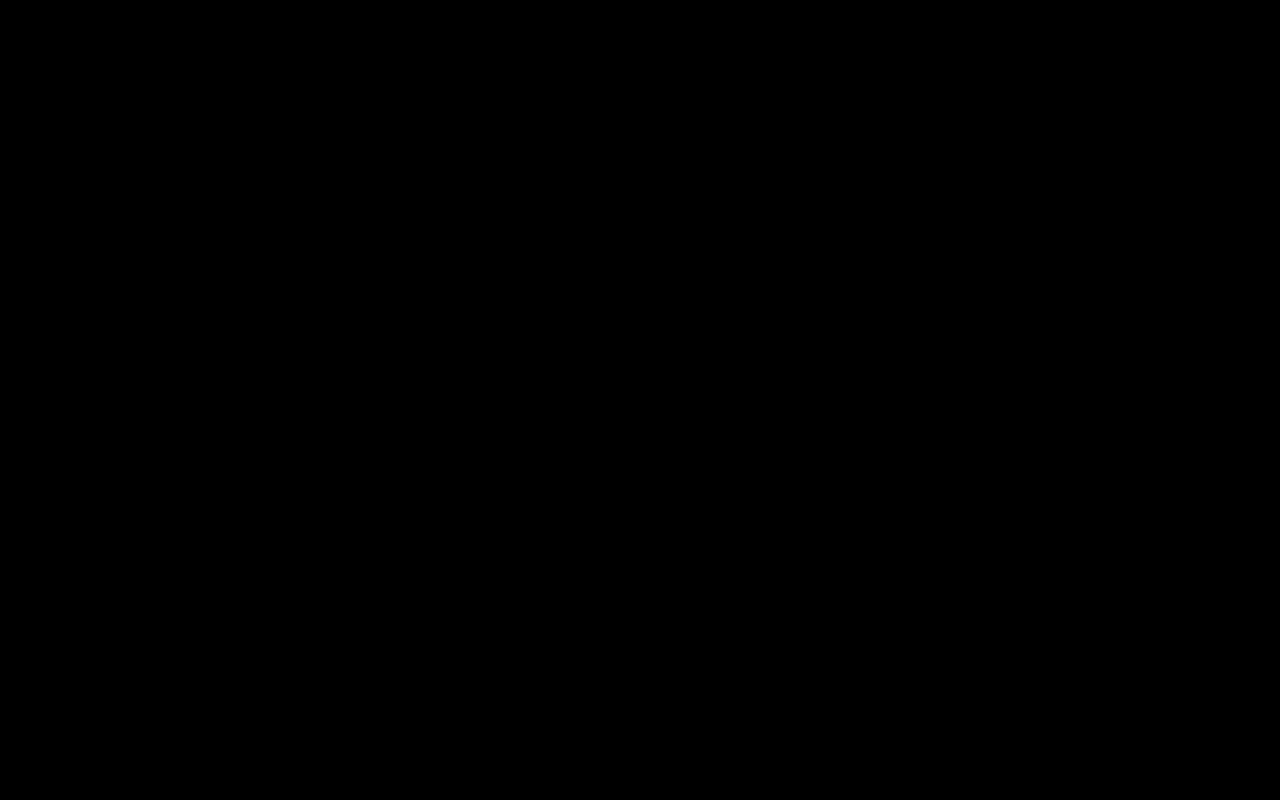
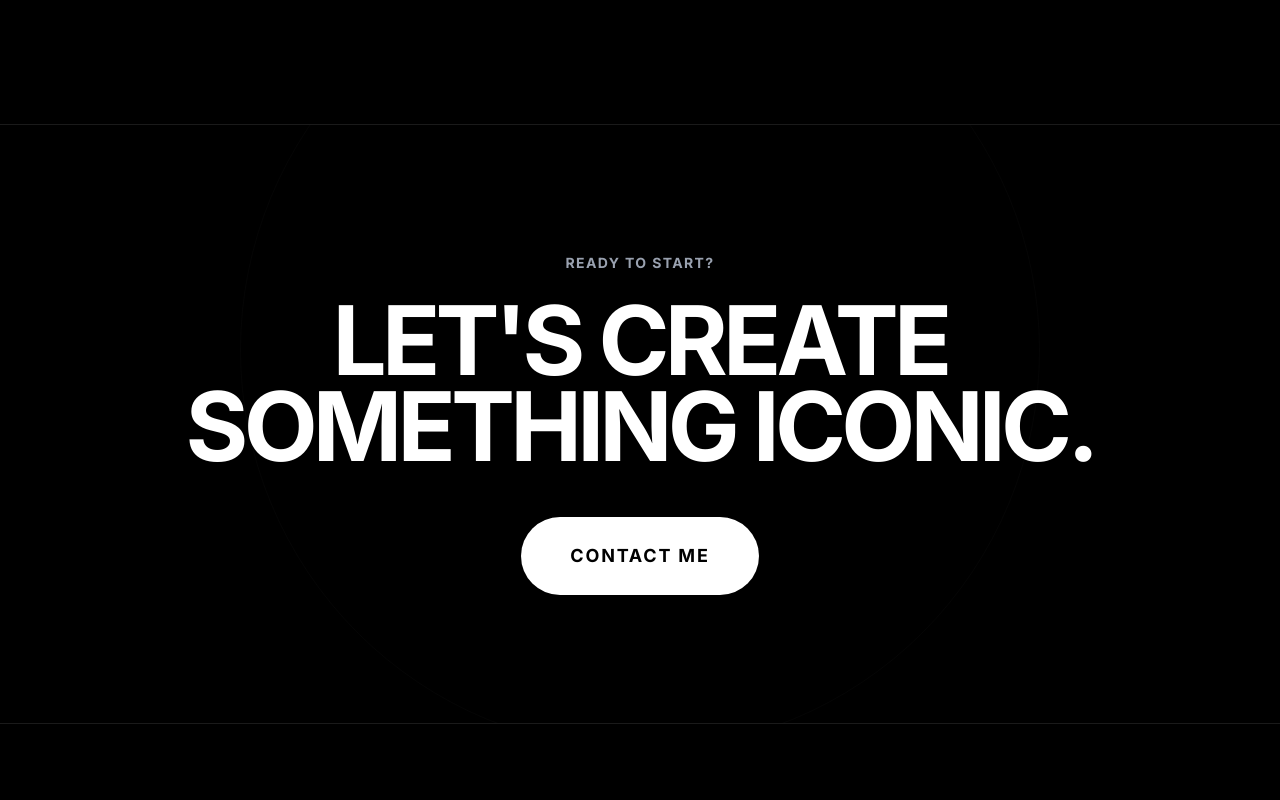
Before and after one commit to SV-DEV-AI/client-portfolio-, a Next.js app: page / in a window 1280 px wide. Shown: the part 3200-4000 px from the top of the page. Built offline with nearby package versions, Linux system fonts and the light colour scheme.

Commit message:
Fix large blank space glitch under arsenal carousel

```diff
--- a/src/components/sections/ArsenalCarousel.tsx
+++ b/src/components/sections/ArsenalCarousel.tsx
@@ -40,7 +40,7 @@ export default function ArsenalCarousel() {
   const x = useTransform(scrollYProgress, [0, 1], ["1%", "-65%"]);
 
   return (
-    <section ref={targetRef} className="relative h-[300vh] bg-black" id="gear">
+    <section ref={targetRef} className="relative h-[150vh] bg-black" id="gear">
       <div className="sticky top-0 h-screen flex flex-col justify-center overflow-hidden">
 
         <div className="px-6 md:px-12 mb-12">
--- a/src/components/sections/ContactCTA.tsx
+++ b/src/components/sections/ContactCTA.tsx
@@ -14,7 +14,7 @@ export default function ContactCTA() {
   const y = useTransform(scrollYProgress, [0, 1], ["-20%", "20%"]);
 
   return (
-    <section ref={containerRef} className="relative py-40 md:py-60 overflow-hidden bg-black flex items-center justify-center border-t border-white/10" id="contact">
+    <section ref={containerRef} className="relative py-24 md:py-32 overflow-hidden bg-black flex items-center justify-center border-t border-white/10" id="contact">
       {/* Parallax Background Elements */}
       <motion.div style={{ y }} className="absolute inset-0 z-0 opacity-20">
         <div className="absolute top-1/2 left-1/2 -translate-x-1/2 -translate-y-1/2 w-[800px] h-[800px] border border-white/10 rounded-full mix-blend-overlay" />
```
